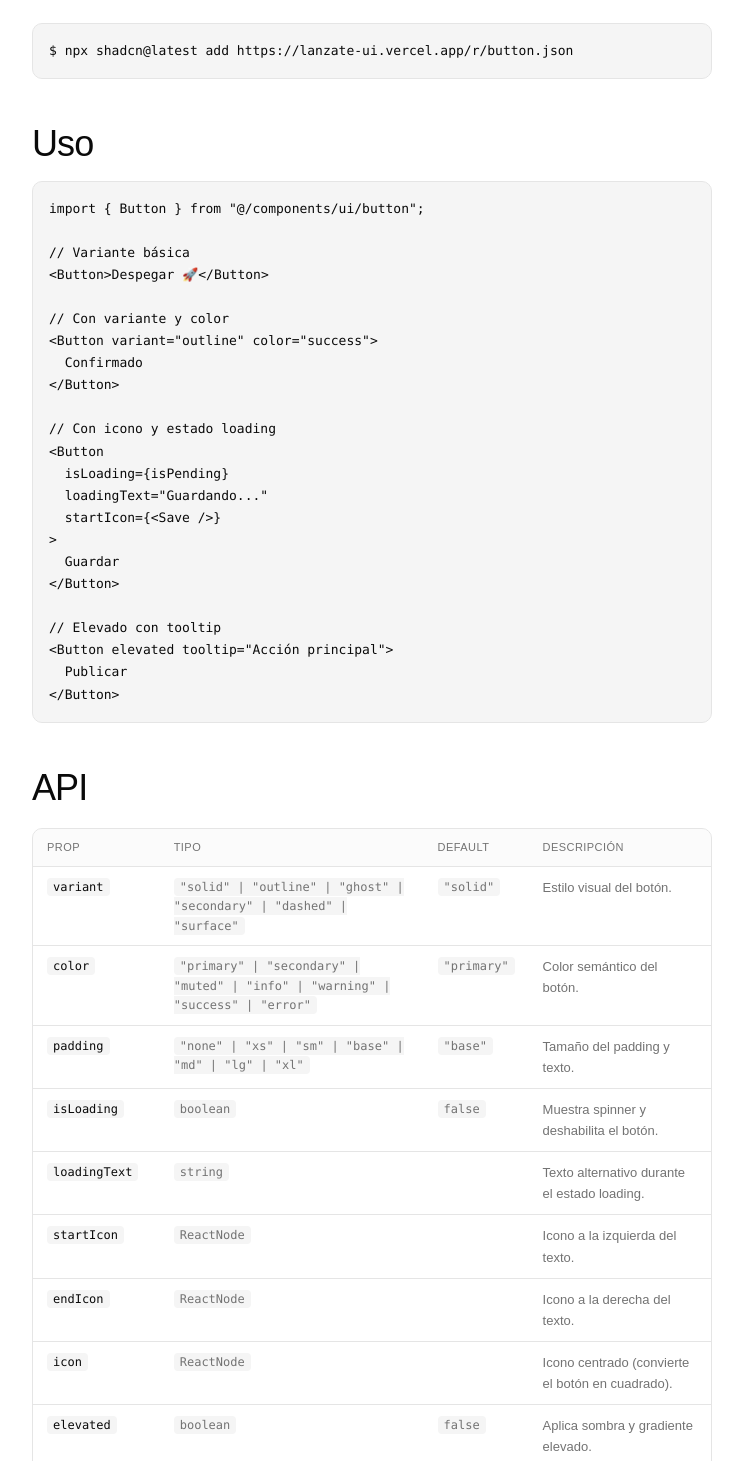
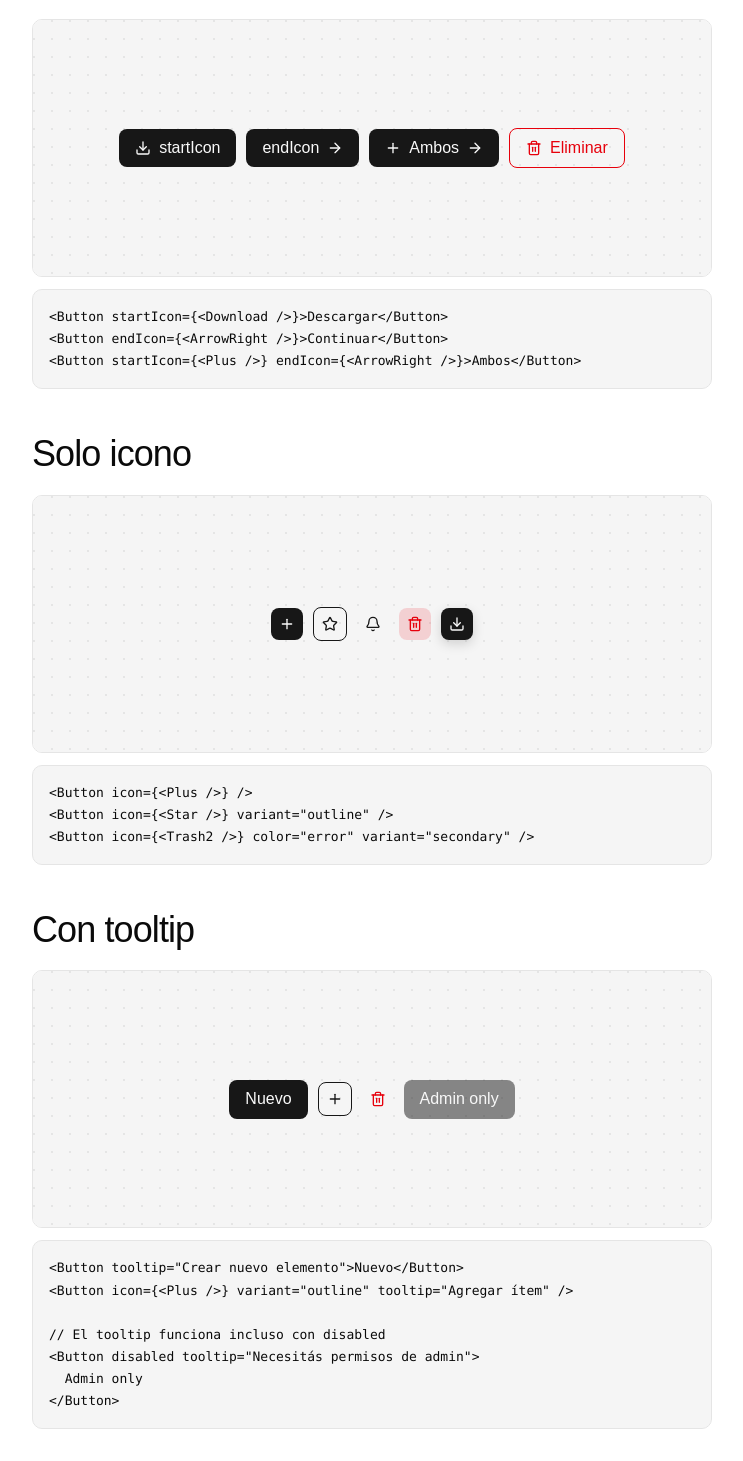
Before and after one commit to HoracioGutierrez/lanzate-ui, a React (Vite) app: page /docs/button in a window 1280 px wide. Shown: the part 1909-3370 px from the top of the page, without its empty margins (272-1015 px from the left). Built offline with nearby package versions, Linux system fonts and the light colour scheme.

Commit message:
feat(docs): add icon examples and tooltip usage to ButtonSection documentation

```diff
--- a/src/pages/docs/sections/ButtonSection.tsx
+++ b/src/pages/docs/sections/ButtonSection.tsx
@@ -1,6 +1,7 @@
 import { Text } from "@/components/ui/text"
 import { Button } from "@/components/ui/button"
 import { PreviewPane, CodeBlock, ApiTable, SectionBadge } from "../DocComponents"
+import { ArrowRight, Download, Trash2, Plus, Star, Bell } from "lucide-react"
 
 export function ButtonSection() {
   return (
@@ -92,6 +93,65 @@ export function ButtonSection() {
             <Button color="error">Error</Button>
           </div>
         </PreviewPane>
+      </div>
+
+      {/* Icons */}
+      <div className="mt-10">
+        <Text as="h2" size="2xl" className="tracking-tight">
+          Iconos
+        </Text>
+        <PreviewPane>
+          <div className="flex flex-wrap items-center justify-center gap-2.5">
+            <Button startIcon={<Download />}>startIcon</Button>
+            <Button endIcon={<ArrowRight />}>endIcon</Button>
+            <Button startIcon={<Plus />} endIcon={<ArrowRight />}>Ambos</Button>
+            <Button variant="outline" startIcon={<Trash2 />} color="error">Eliminar</Button>
+          </div>
+        </PreviewPane>
+        <CodeBlock>{`<Button startIcon={<Download />}>Descargar</Button>
+<Button endIcon={<ArrowRight />}>Continuar</Button>
+<Button startIcon={<Plus />} endIcon={<ArrowRight />}>Ambos</Button>`}</CodeBlock>
+      </div>
+
+      {/* Only icon */}
+      <div className="mt-10">
+        <Text as="h2" size="2xl" className="tracking-tight">
+          Solo icono
+        </Text>
+        <PreviewPane>
+          <div className="flex flex-wrap items-center justify-center gap-2.5">
+            <Button icon={<Plus />} />
+            <Button icon={<Star />} variant="outline" />
+            <Button icon={<Bell />} variant="ghost" />
+            <Button icon={<Trash2 />} color="error" variant="secondary" />
+            <Button icon={<Download />} elevated />
+          </div>
+        </PreviewPane>
+        <CodeBlock>{`<Button icon={<Plus />} />
+<Button icon={<Star />} variant="outline" />
+<Button icon={<Trash2 />} color="error" variant="secondary" />`}</CodeBlock>
+      </div>
+
+      {/* Tooltip */}
+      <div className="mt-10">
+        <Text as="h2" size="2xl" className="tracking-tight">
+          Con tooltip
+        </Text>
+        <PreviewPane>
+          <div className="flex flex-wrap items-center justify-center gap-2.5">
+            <Button tooltip="Crear nuevo elemento">Nuevo</Button>
+            <Button icon={<Plus />} variant="outline" tooltip="Agregar ítem" />
+            <Button icon={<Trash2 />} color="error" variant="ghost" tooltip="Eliminar selección" />
+            <Button disabled tooltip="Necesitás permisos de admin">Admin only</Button>
+          </div>
+        </PreviewPane>
+        <CodeBlock>{`<Button tooltip="Crear nuevo elemento">Nuevo</Button>
+<Button icon={<Plus />} variant="outline" tooltip="Agregar ítem" />
+
+// El tooltip funciona incluso con disabled
+<Button disabled tooltip="Necesitás permisos de admin">
+  Admin only
+</Button>`}</CodeBlock>
       </div>
 
       {/* Installation */}
```
